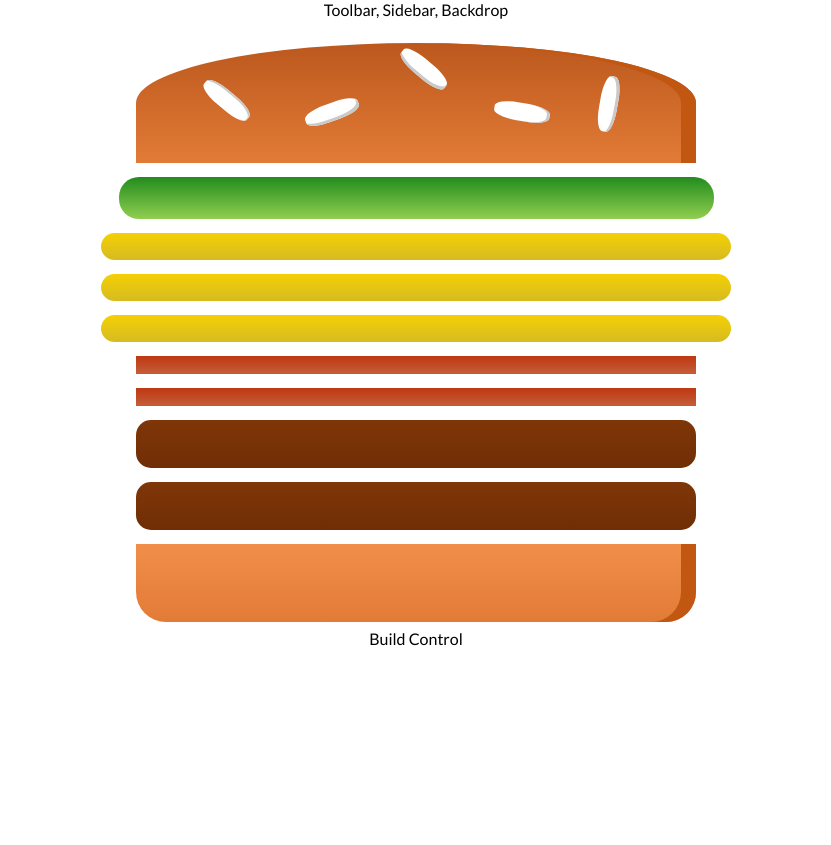
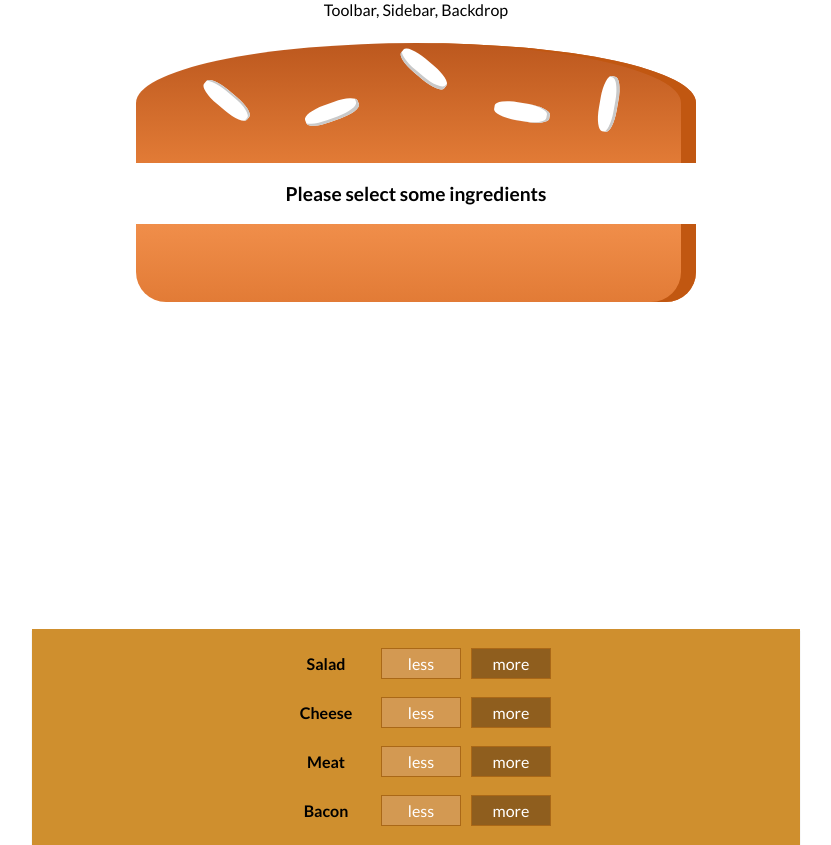
Before and after one commit to samkahchiin/ramli-burger, a React (Create React App) app: page / in a window 1280 px wide. Shown: the whole page, without its empty margins (224-1055 px from the left). Before the commit the page ends 800 px from the top, so only its background shows below. Built offline with nearby package versions, Linux system fonts and the light colour scheme.

Commit message:
[Finishes] Added addIngredientsHandler

```diff
--- /dev/null
+++ b/src/components/Burger/BuildControls/BuildControl/BuildControl.js
@@ -0,0 +1,14 @@
+import React from 'react';
+import classes from './BuildControl.module.css'
+
+const buildControl = (props) => {
+  return (
+    <div className={classes.BuildControl}>
+      <div className={classes.Label}>{props.label}</div>
+      <button className={classes.Less}>less</button>
+      <button className={classes.More} onClick={props.add}>more</button>
+    </div>
+  )
+}
+
+export default buildControl;
--- /dev/null
+++ b/src/components/Burger/BuildControls/BuildControl/BuildControl.module.css
@@ -0,0 +1,56 @@
+.BuildControl {
+    display: flex;
+    justify-content: space-between;
+    align-items: center;
+    margin: 5px 0;
+}
+
+.BuildControl button {
+    display: block;
+    font: inherit;
+    padding: 5px;
+    margin: 0 5px;
+    width: 80px;
+    border: 1px solid #AA6817;
+    cursor: pointer;
+    outline: none;
+}
+
+.BuildControl button:disabled {
+    background-color: #AC9980;
+    border: 1px solid #7E7365;
+    color: #ccc;
+    cursor: default;
+}
+
+.BuildControl button:hover:disabled {
+    background-color: #AC9980;
+    color: #ccc;
+    cursor: not-allowed;
+}
+
+.Label {
+    padding: 10px;
+    font-weight: bold;
+    width: 80px;
+}
+
+.BuildControl .Less {
+    background-color: #D39952;
+    color: white;
+}
+
+.BuildControl .More {
+    background-color: #8F5E1E;
+    color: white;
+}
+
+.BuildControl .Less:hover, .BuildControl .Less:active {
+    background-color: #DAA972;
+    color: white;
+}
+
+.BuildControl .More:hover,.BuildControl .More:active {
+    background-color: #99703F;
+    color: white;
+}
--- /dev/null
+++ b/src/components/Burger/BuildControls/BuildControls.js
@@ -0,0 +1,20 @@
+import React from 'react';
+import classes from './BuildControls.module.css';
+import BuildControl from './BuildControl/BuildControl';
+
+const controls = [
+  { label: 'Salad', type: 'salad' },
+  { label: 'Cheese', type: 'cheese' },
+  { label: 'Meat', type: 'meat' },
+  { label: 'Bacon' , type: 'bacon' }
+]
+
+const buildControls = (props) => {
+  return (
+    <div className={classes.BuildControls}>
+      {controls.map(ctrl =>  <BuildControl key={ctrl.label} label={ctrl.label} add={() => props.add(ctrl.type)}/> )}
+    </div>
+  )
+}
+
+export default buildControls;
--- /dev/null
+++ b/src/components/Burger/BuildControls/BuildControls.module.css
@@ -0,0 +1,10 @@
+.BuildControls {
+  width: 60%;
+  background-color: #cf8f2e;
+  display: flex;
+  flex-flow: column;
+  align-items: center;
+  box-shadow: 0 2px 1px #ccc;
+  margin: auto;
+  padding: 10px 0;
+}
--- a/src/components/Burger/Burger.js
+++ b/src/components/Burger/Burger.js
@@ -1,14 +1,21 @@
 import React from 'react';
-import BurgerIngredient from './BurgerIngredient/BurgerIngredient'
+import BurgerIngredient from './BurgerIngredient/BurgerIngredient';
 import classes from './Burger.module.css';
 
 const burger = (props) => {
-  const burgerContents = Object.keys(props.ingredients)
+  let burgerContents = Object.keys(props.ingredients)
     .map(type => {
       return [...Array(props.ingredients[type])].map((_, i) => {
         return <BurgerIngredient key={type + i} ingredient={type} />
       });
-  });
+    })
+    .reduce((accum, elem) => {
+      return accum.concat(elem);
+    }, []);
+
+  if (burgerContents.length === 0) {
+    burgerContents = <p>Please select some ingredients</p>
+  };
 
   return (
      <div className={classes.Burger}>
--- a/src/containers/BurgerBuilder/BurgerBuilder.js
+++ b/src/containers/BurgerBuilder/BurgerBuilder.js
@@ -1,22 +1,42 @@
 import React, { Component } from 'react';
 import Aux from '../../hoc/Aux/Aux';
 import Burger from '../../components/Burger/Burger';
+import BuildControls from '../../components/Burger/BuildControls/BuildControls';
+
+const INGREDIENT_PRICES = {
+  salad: 0.5,
+  cheese: 0.7,
+  meat: 1,
+  bacon: 2
+}
 
 class BurgerBuilder extends Component {
   state = {
     ingredients: {
-      salad: 1,
-      cheese: 3,
-      bacon: 2,
-      meat: 2
-    }
+      salad : 0,
+      cheese: 0,
+      bacon : 0,
+      meat  : 0
+    },
+    totalPrice: 0
+  }
+
+  addIngredientsHandler = (type) => {
+    const newIngredients = {...this.state.ingredients};
+    newIngredients[type] = this.state.ingredients[type] + 1;
+    const newPrice = this.state.totalPrice + INGREDIENT_PRICES[type];
+
+    this.setState({
+      ingredients: newIngredients,
+      totalPrice: newPrice
+    });
   }
 
   render() {
     return (
       <Aux>
         <Burger ingredients={this.state.ingredients}/>
-        <div>Build Control</div>
+        <BuildControls add={this.addIngredientsHandler}/>
       </Aux>
     );
   }
```
Lines whose indentation alone changed are shown as unchanged.
